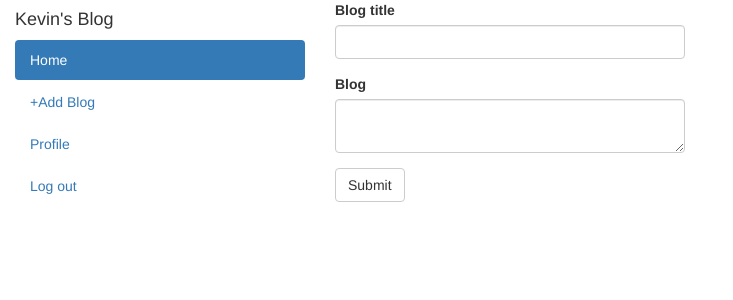
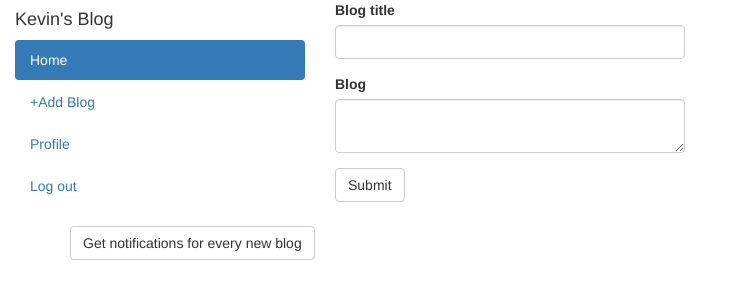
Before and after one commit to muneneee/blog, a Flask app: page /blog in a window 1280 px wide. Shown: the top 300 px of the page, without its empty margins (0-733 px from the left). Run offline with Flask 2, Linux system fonts and the light colour scheme; the visitor is signed in with stand-in values (Sample User, id 1); data comes from the database, SQL or seed files in the repository; some libraries are stand-ins or nearby versions.

Commit message:
added subscription button

```diff
--- a/app/main/forms.py
+++ b/app/main/forms.py
@@ -14,3 +14,7 @@ class BlogForm(FlaskForm):
 class CommentForm(FlaskForm):
     comment = TextAreaField("Leave a comment", validators = [Required()])
     submit = SubmitField("Post")
+
+
+class SubForm(FlaskForm):
+    submit = SubmitField("Get notifications for every new blog")
--- a/app/main/views.py
+++ b/app/main/views.py
@@ -1,6 +1,6 @@
 from flask import render_template,request,redirect,url_for,abort,flash
 from . import main
-from .forms import BlogForm,CommentForm
+from .forms import BlogForm,CommentForm,SubForm
 from flask_login import login_required, current_user
 from .. import db
 from ..models import User,Post,Comment
@@ -41,6 +41,7 @@ def profile(uname):
 @login_required
 def new_post():
     blog_form = BlogForm()
+    sub_form = SubForm()
 
     if blog_form.validate_on_submit():
         post = Post(title=blog_form.title.data, content=blog_form.content.data, author=current_user)
@@ -49,11 +50,12 @@ def new_post():
         flash('Your post has been created!', 'success')
         return redirect(url_for('main.index'))
 
-
-        mail_message("NEW BLOG","gmail/sucription",user.email,user,user=user)
+        if sub_form.validate_on_submit():
+            mail_message("NEW BLOG","gmail/sucription",user.email,user,user=user)
+            flash('You have subscribed to notifications','success')
 
     title = 'New Blog'
-    return render_template('blog.html' ,title = title, blog_form = blog_form)
+    return render_template('blog.html' ,title = title, blog_form = blog_form,sub_form=sub_form)
 
 
 
@@ -76,7 +78,7 @@ def comment(post_id):
     all_comments = Comment.query.filter_by(post_id=post_id).all()
 
     title = 'comment'
-    return render_template('comment.html' ,title = title, comment_form = comment_form, comment=all_comments)
+    return render_template('comment.html' ,title = title, comment_form = comment_form, comment=all_comments,)
 
 
 @main.route('/blog/<int:post_id>/update', methods =['GET', 'POST'])
--- a/app/templates/blog.html
+++ b/app/templates/blog.html
@@ -8,4 +8,8 @@
             {{ wtf.quick_form(blog_form) }}
         </div>
     </div>
+    <div class="container">
+        {{sub_form.csrf_token}}
+        {{wtf.quick_form(sub_form)}}
+    </div>
 {% endblock %}
```
Also changed, not shown: 1 other file.
